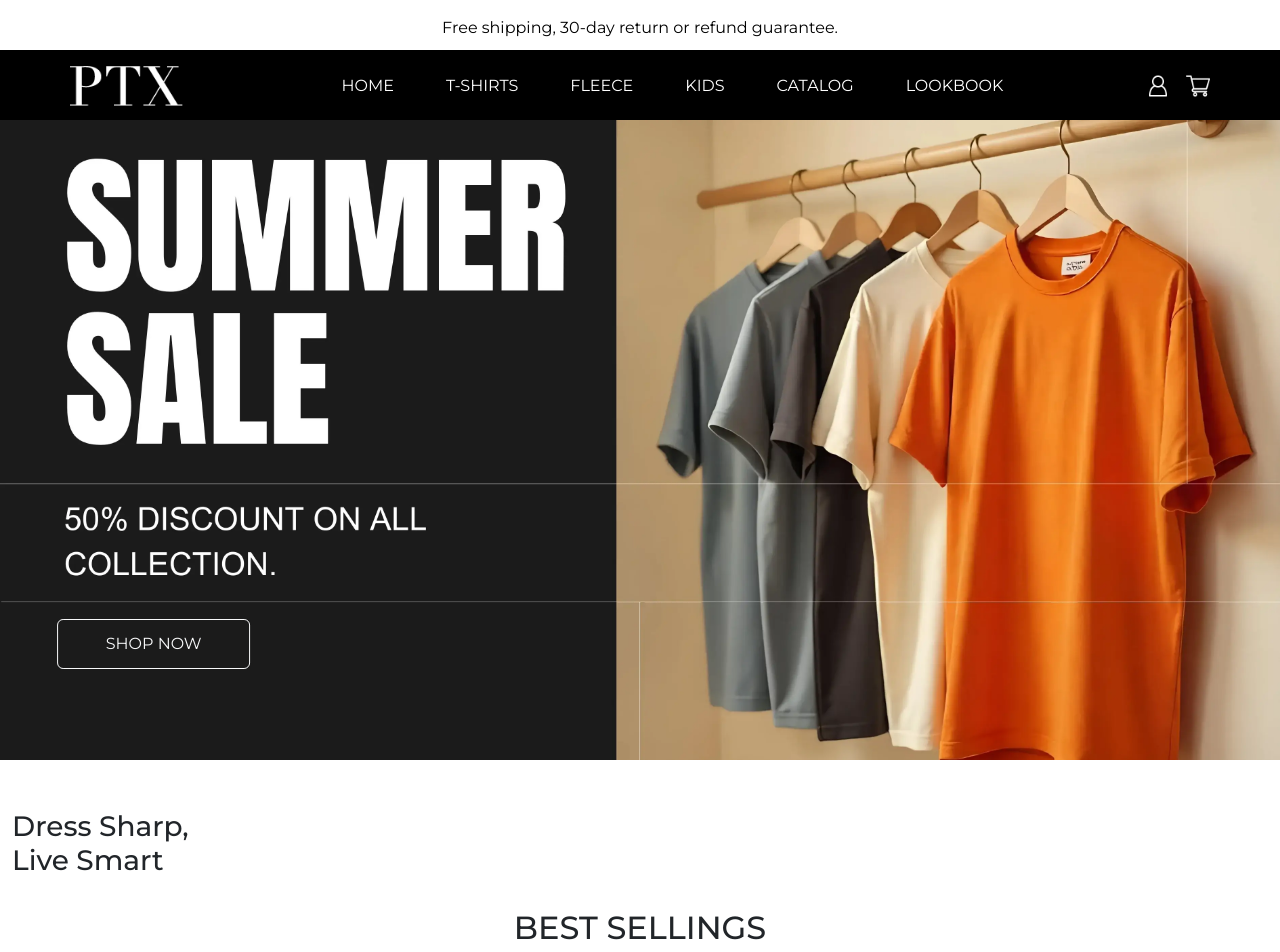
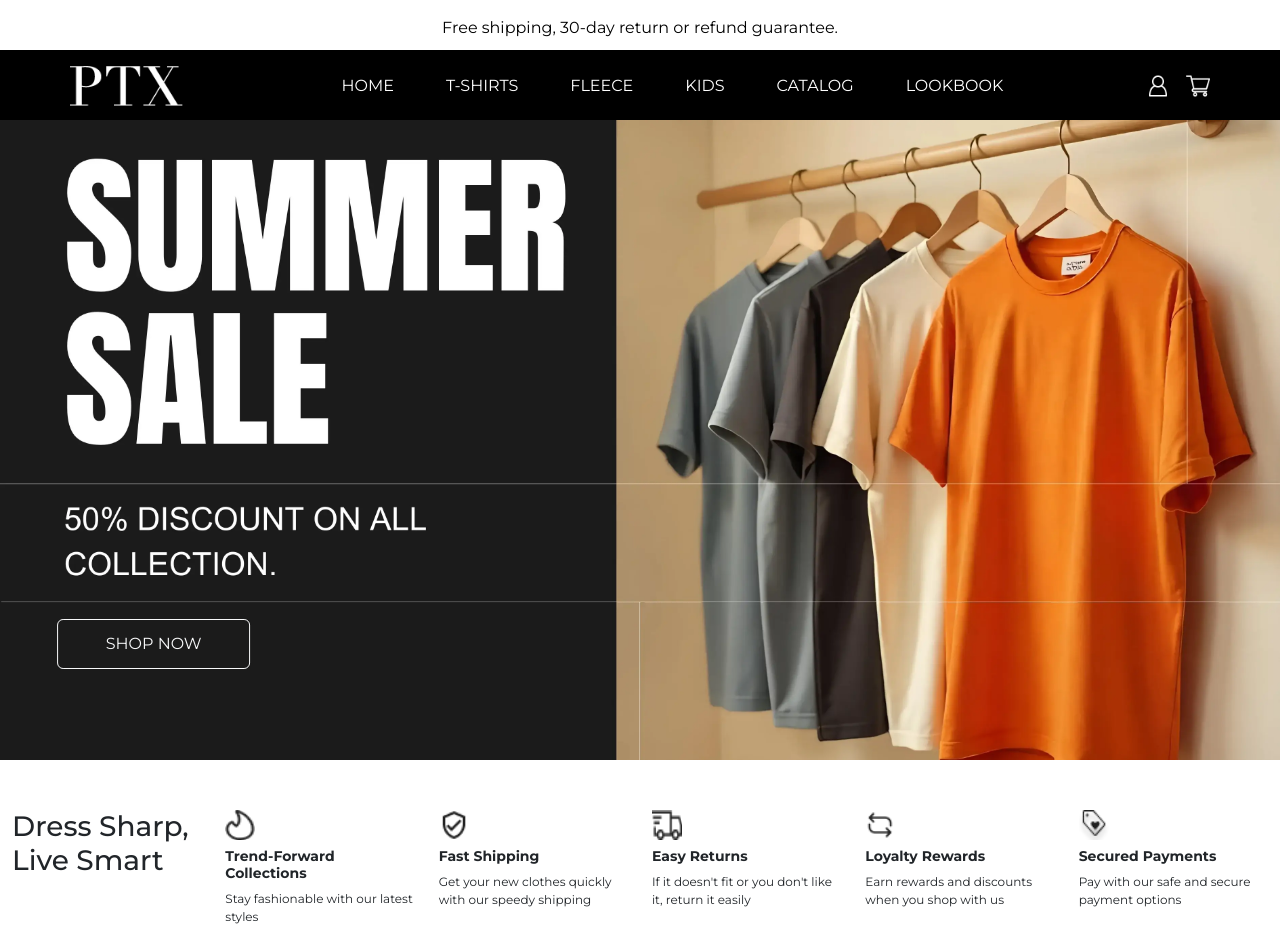
Before and after one commit to Zeeshanprojects/PTX-Ecommerce, a React (Vite) app in the folder ecommerce-app/: page / in a window 1280 px wide. Shown: the top 952 px of the page. Built offline with nearby package versions, Linux system fonts and the light colour scheme.

Commit message:
Code Updated

```diff
--- a/ecommerce-app/src/Images/Image.js
+++ b/ecommerce-app/src/Images/Image.js
@@ -54,5 +54,10 @@ const Image = {
   Women: new URL("./Women.webp", import.meta.url).href,
   Kids: new URL("./Kid.webp", import.meta.url).href,
   Fleece: new URL("./Fleece-banner.webp", import.meta.url).href,
+  categoriesicon1: new URL("./icon1.webp",import.meta.url).href,
+  categoriesicon2: new URL("./icon2.webp",import.meta.url).href,
+  categoriesicon3: new URL("./icon3.webp",import.meta.url).href,
+  categoriesicon4: new URL("./icon4.webp",import.meta.url).href,
+  categoriesicon5: new URL("./icon5.webp",import.meta.url).href,
 };
 export default Image;
--- a/ecommerce-app/src/Pages/Home.css
+++ b/ecommerce-app/src/Pages/Home.css
@@ -3,7 +3,6 @@
   width: 100%;
   max-width: 100%;
 }
-
 .sliderimage {
   width: 100%;
   height: auto;
@@ -21,7 +20,7 @@
 .btn {
   height: 50px;
 }
-.category-img {
+/* .category-img {
   height: 200px;
   width: 200px;
   border-radius: 50%;
@@ -30,11 +29,24 @@
 .category-img {
   transition: transform 0.3s ease-in-out;
 }
-
 .category-img:hover {
   transform: scale(1.1);
-}
-
+} */
+ .categoryicons{
+  height: 30px;
+  width: 30px;
+  display: flex !important;
+  justify-content: center !important;
+  align-items: center !important;
+  text-align: center !important;
+ }
+ .category_heading{
+  font-size: 14px !important;
+  font-weight: bold;
+ }
+ .category_font{
+  font-size: 12px !important;
+ }
 .box img {
   height: 290px !important;
   width: 100%;
--- a/ecommerce-app/src/Pages/Home.jsx
+++ b/ecommerce-app/src/Pages/Home.jsx
@@ -164,11 +164,31 @@ export default function Home() {
       <h3>Dress Sharp,
 Live Smart</h3>
     </div>
-     <div className="col-sm-12 col-md-6 col-lg-2 col-xl-2"></div>
-      <div className="col-sm-12 col-md-6 col-lg-2 col-xl-2"></div>
-       <div className="col-sm-12 col-md-6 col-lg-2 col-xl-2"></div>
-        <div className="col-sm-12 col-md-6 col-lg-2 col-xl-2"></div>
-         <div className="col-sm-12 col-md-6 col-lg-2 col-xl-2"></div>
+     <div className="col-sm-12 col-md-6 col-lg-2 col-xl-2">
+      <img src={Image.categoriesicon1} alt="categoryicons" className="categoryicons mb-2"/>
+      <h6 className="category_heading">Trend-Forward Collections</h6>
+      <p className="category_font">Stay fashionable with our latest styles</p>
+     </div>
+      <div className="col-sm-12 col-md-6 col-lg-2 col-xl-2">
+          <img src={Image.categoriesicon2} alt="categoryicons" className="categoryicons mb-2"/>
+        <h6 className="category_heading">Fast Shipping</h6>
+        <p className="category_font">Get your new clothes quickly with our speedy shipping</p>
+      </div>
+       <div className="col-sm-12 col-md-6 col-lg-2 col-xl-2">
+        <img src={Image.categoriesicon3} alt="categoryicons" className="categoryicons mb-2"/>
+        <h6 className="category_heading">Easy Returns</h6>
+        <p className="category_font">If it doesn't fit or you don't like it, return it easily</p>
+       </div>
+        <div className="col-sm-12 col-md-6 col-lg-2 col-xl-2">
+          <img src={Image.categoriesicon4} alt="categoryicons" className="categoryicons mb-2"/>
+          <h6 className="category_heading">Loyalty Rewards</h6>
+          <p className="category_font">Earn rewards and discounts when you shop with us</p>
+        </div>
+         <div className="col-sm-12 col-md-6 col-lg-2 col-xl-2">
+          <img src={Image.categoriesicon5} alt="categoryicons" className="categoryicons mb-2"/>
+          <h6 className="category_heading">Secured Payments</h6>
+          <p className="category_font">Pay with our safe and secure payment options</p>
+         </div>
 
   </div>
 </div>
```
Also changed, not shown: ecommerce-app/src/Images/streamline_trending-content.png (added).
